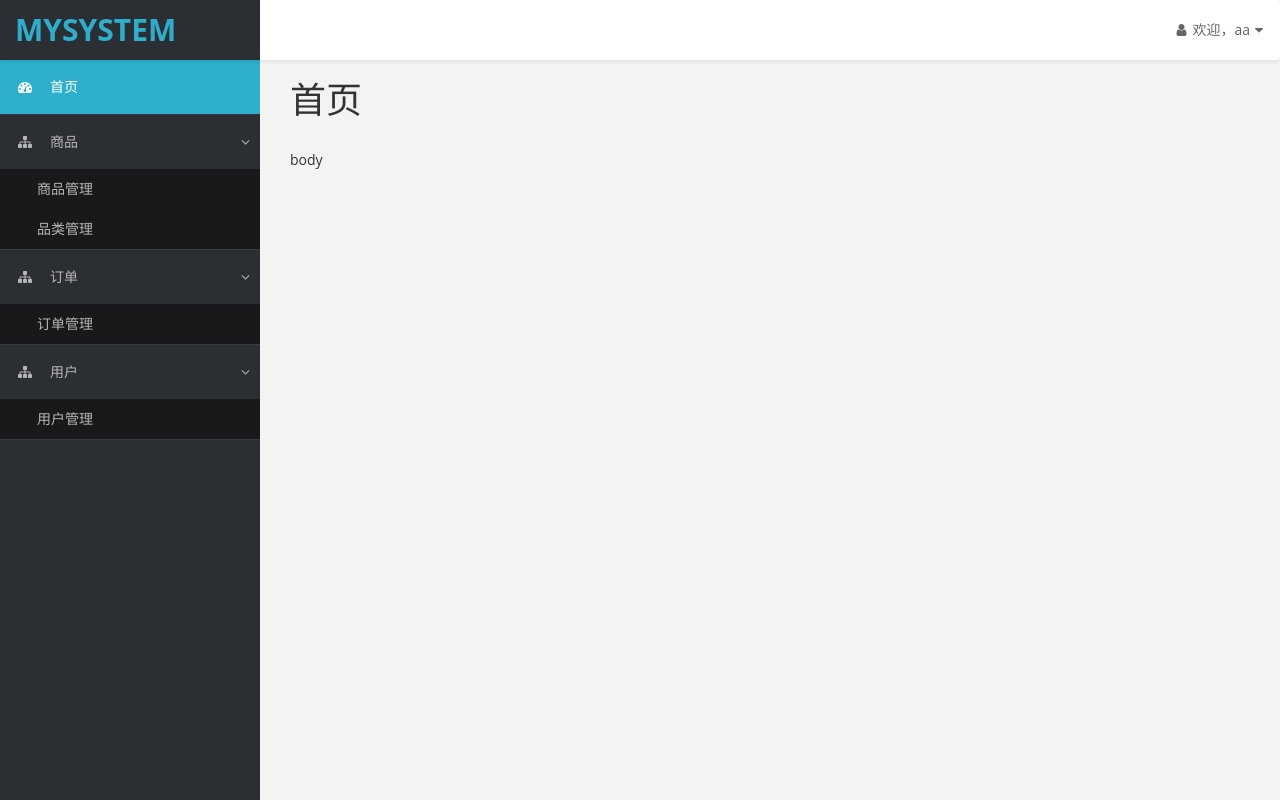
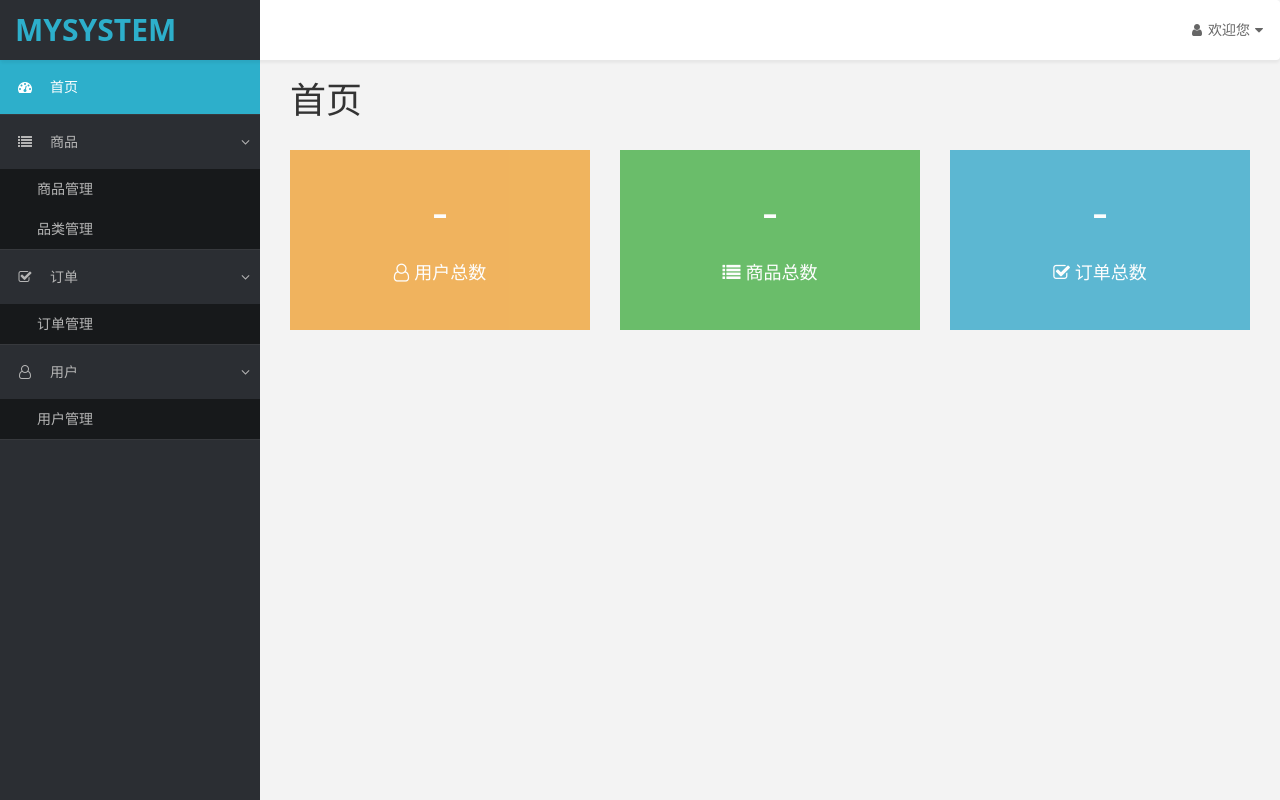
Before and after one commit to ldould/E_back_system, a React app: page / in a window 1280 px wide. Built offline with nearby package versions, Linux system fonts and the light colour scheme; no server answers.

Commit message:
首页数据统计制作

```diff
--- a/src/component/layout/theme.css
+++ b/src/component/layout/theme.css
@@ -60,7 +60,7 @@
 p {
     font-size: 16px;
     line-height: 25px;
-    padding-top: 20px;
+
 }
 
 .panel {
--- a/src/component/side-nav/index.jsx
+++ b/src/component/side-nav/index.jsx
@@ -19,7 +19,7 @@
             </li>
             <li className="active">
               <Link to="/product">
-                <i className="fa fa-sitemap"></i>
+                <i className="fa fa-list"></i>
                 <span>商品</span>
                 <span className="fa arrow"></span>
               </Link>
@@ -38,7 +38,7 @@
             </li>
             <li className="active">
               <Link to="/order">
-                <i className="fa fa-sitemap"></i>
+                <i className="fa fa-check-square-o"></i>
                 <span>订单</span>
                 <span className="fa arrow"></span>
               </Link>
@@ -52,7 +52,7 @@
             </li>
             <li className="active">
               <Link to="/user">
-                <i className="fa fa-sitemap"></i>
+                <i className="fa fa-user-o"></i>
                 <span>用户</span>
                 <span className="fa arrow"></span>
               </Link>
--- a/src/component/top-nav/index.jsx
+++ b/src/component/top-nav/index.jsx
@@ -9,11 +9,21 @@
   constructor(props) {
     super(props);
     this.state = {
-      username: _mm.getStorage("userInfo").username || "aa",
+      username: _mm.getStorage("userInfo").username || "",
     };
   }
 
-  onLogout() {}
+  onLogout() {
+    _user.Logout().then(res => {
+      _mm.removeStorage('userInfo')
+      //this.props.history.push('/login')
+      window.location.href = '/login'
+    },
+    errMsg => {
+      _mm.errorTips(errMsg);
+    }
+    )
+  }
   render() {
     return (
       <div className="navbar navbar-default top-navbar">
@@ -32,7 +42,12 @@
               aria-expanded="false"
             >
               <i className="fa fa-user fa-fw"></i>
-              <span>欢迎，{this.state.username}</span>
+
+              {
+                this.state.username
+                ?  <span>欢迎，{this.state.username}</span>
+                :  <span>欢迎您</span>
+              }
               <i className="fa fa-caret-down"></i>
             </a>
             <ul className="dropdown-menu dropdown-messages">
--- a/src/page/home/index.jsx
+++ b/src/page/home/index.jsx
@@ -1,14 +1,63 @@
 import React from "react";
-import "./index.css";
+import { Link } from "react-router-dom";
+import "./index.scss";
 import PageTitle from "component/page-title/index.jsx";
+import MUtil from "utils/mm.jsx";
+import Statistic from "service/statistic-service.jsx";
+const _mm = new MUtil();
+const _statistic = new Statistic();
 
 class Home extends React.Component {
+  constructor(props){
+    super(props);
+    this.state = {
+      userCount:'-',
+      productCount:'-',
+      orderCount:'-'
+    }
+  }
+  componentDidMount(){
+    this.loadCount();
+  }
+  loadCount(){
+    _statistic.getHomeCount().then(res => {
+      this.setState(res)
+    },errMsg => {
+      _mm.errorTips(errMsg)
+    })
+  }
   render() {
     return (
       <div id="page-wrapper">
         <PageTitle title="首页"></PageTitle>
         <div className="row">
-          <div className="col-md-12">body</div>
+          <div className="col-md-4">
+            <Link to="/user" className="color-box brown">
+             <p className="count">{this.state.userCount}</p>
+             <p className="desc">
+               <i className="fa fa-user-o"></i>
+               <span>用户总数</span>
+             </p>
+            </Link>
+          </div>
+          <div className="col-md-4">
+            <Link to="/product"  className="color-box green">
+             <p className="count">{this.state.productCount}</p>
+             <p className="desc">
+               <i className="fa fa-list"></i>
+               <span>商品总数</span>
+             </p>
+            </Link>
+          </div>
+          <div className="col-md-4">
+            <Link to="/order"  className="color-box blue">
+             <p className="count">{this.state.orderCount}</p>
+             <p className="desc">
+               <i className="fa fa-check-square-o"></i>
+               <span>订单总数</span>
+             </p>
+            </Link>
+          </div>
         </div>
       </div>
     );
--- /dev/null
+++ b/src/page/home/index.scss
@@ -0,0 +1,28 @@
+.color-box{
+    display: block;
+    height: 180px;
+    text-align: center;
+    padding: 20px 0;
+    opacity: .9;
+    transition: all 0.3s;
+    &:hover{
+        text-decoration: none;
+        color: #555;
+        opacity: 1;
+        transform: scale(1.08);
+    }
+    &:focus{
+        text-decoration: none;
+    }
+    .count{
+        font-size: 50px;
+        height: 80px;
+        line-height: 80px;
+    }
+    .desc{
+        font-size: 18px;
+        .fa{
+            margin-right: 5px;
+        }
+    }
+}
--- /dev/null
+++ b/src/service/statistic-service.jsx
@@ -0,0 +1,13 @@
+import MUtil from "utils/mm.jsx";
+const _mm = new MUtil();
+class Statistic {
+    //首页数据统计
+    getHomeCount(){
+        return _mm.request({
+            url: "/manage/statistic/base_count.do"
+        })
+    }
+
+
+}
+export default Statistic;
--- a/src/service/user-service.jsx
+++ b/src/service/user-service.jsx
@@ -32,6 +32,13 @@
             mag: '验证通过'
         }
     }
+    //退出登录
+    Logout(){
+        return _mm.request({
+            type: "post",
+            url: "/user/logout.do"
+        })
+    }
 
 }
 export default User;
--- a/webpack.config.js
+++ b/webpack.config.js
@@ -102,6 +102,10 @@
       '/manage': {
         target: 'http://admintest.happymmall.com', //将/manage代理到http://admintest.happymmall.com
         changeOrigin: true //伪装成用这个http://admintest.happymmall.com地址发出来的请求
+      },
+      '/user/logout.do': {
+        target: 'http://admintest.happymmall.com', //将/manage代理到http://admintest.happymmall.com
+        changeOrigin: true //伪装成用这个http://admintest.happymmall.com地址发出来的请求
       }
     }
   },
```
Also changed, not shown: src/page/home/index.css (deleted).
